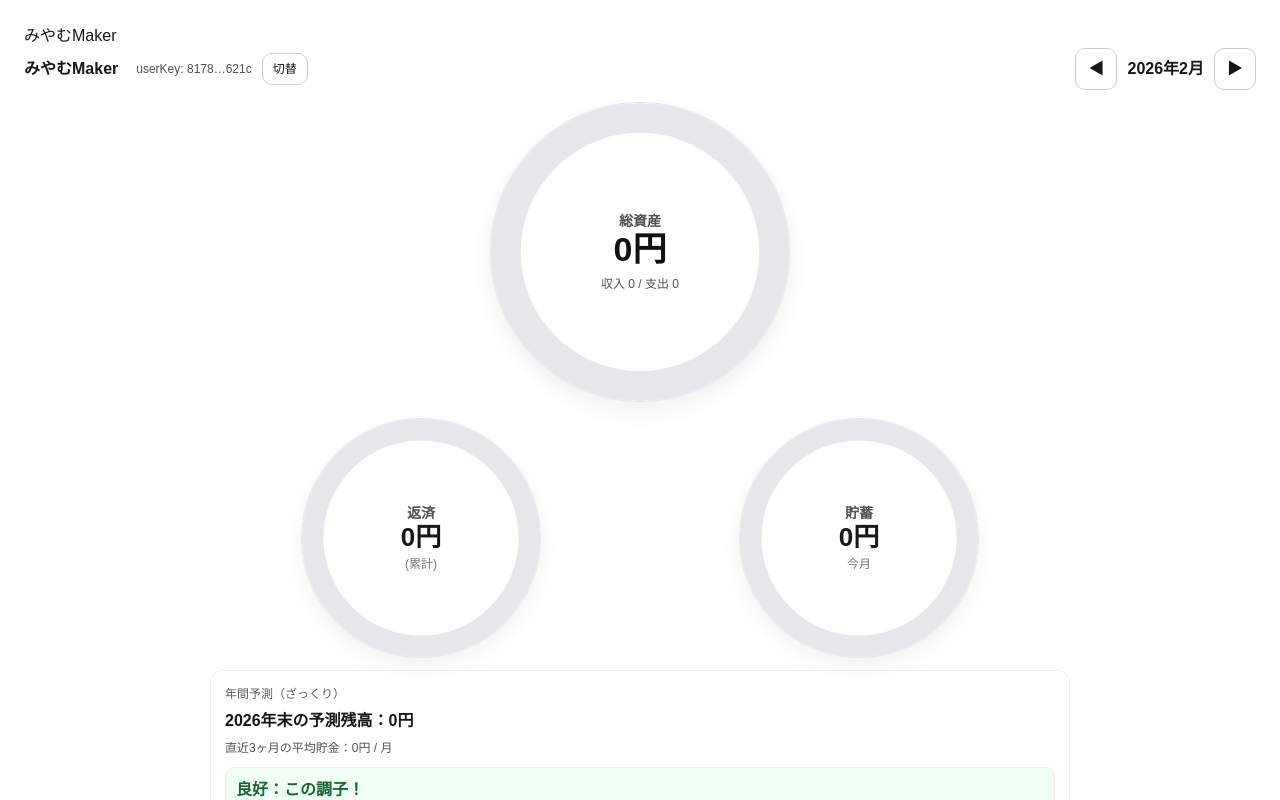
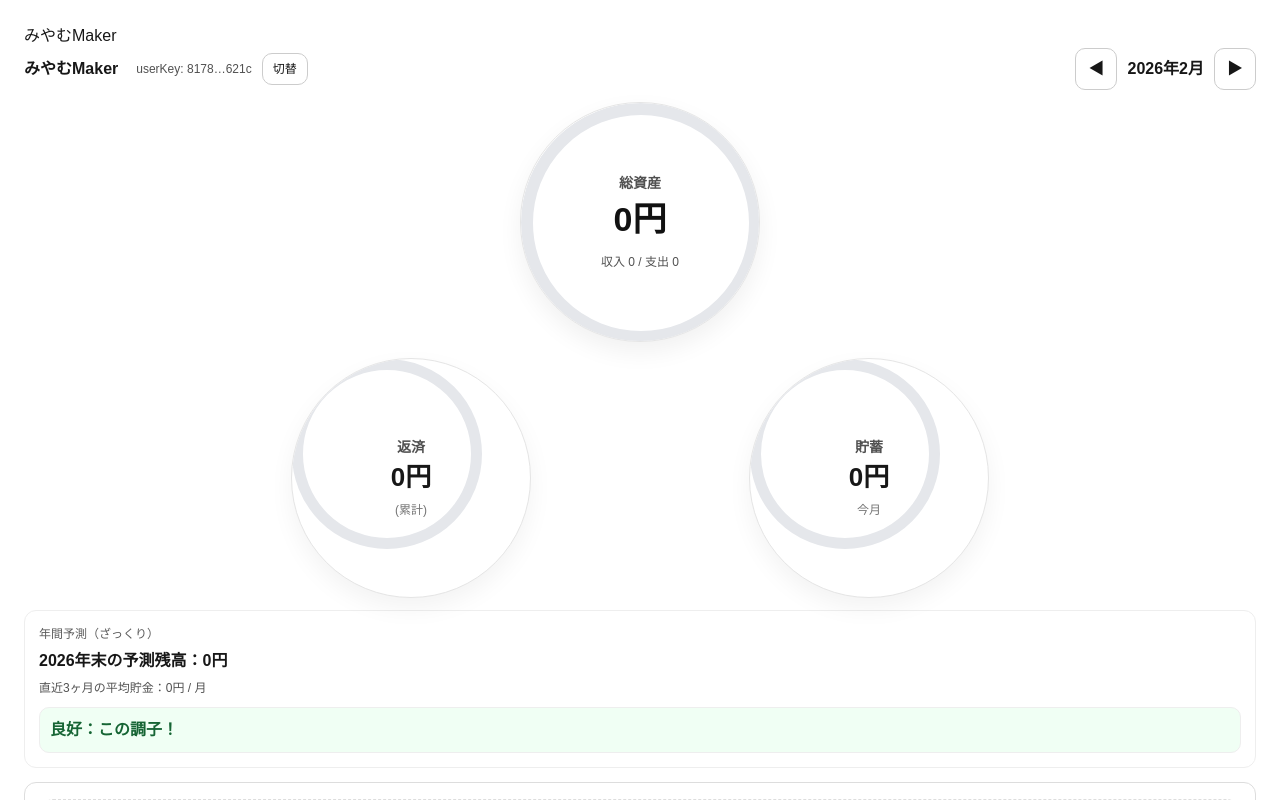
Before and after one commit to miyamu386-coder/miyamu-budget, a Next.js app: page / in a window 1280 px wide. Shown: the top 800 px of the page. Built offline with nearby package versions, Linux system fonts and the light colour scheme; no server answers.

Commit message:
feat: glow when goals achieved

```diff
--- a/app/TransactionsClient.tsx
+++ b/app/TransactionsClient.tsx
@@ -33,10 +33,12 @@ function calcSummary(transactions: Transaction[]): Summary {
 }
 
 function ymdToMonthKey(ymd: string) {
+  // "2026-02-08" -> "2026-02"
   return ymd.slice(0, 7);
 }
 
 function fmtYM(ym: string) {
+  // "2026-02" -> "2026年2月"
   const [y, m] = ym.split("-");
   return `${y}年${Number(m)}月`;
 }
@@ -76,37 +78,36 @@ function normalizeUserKeyInput(s: string) {
 
 /**
  * ✅ リング描画（SVG）
- * - 親の円サイズに追従するため、width/height を 100% にする
- * - viewBox を 0..100 の正規化座標に固定する
+ * progress: 0〜1
  */
 function Ring({
+  size,
+  stroke,
   progress,
   color,
   trackColor = "#e5e7eb",
-  stroke = 10, // 0..100座標系での太さ
 }: {
+  size: number;
+  stroke: number;
   progress: number;
   color: string;
   trackColor?: string;
-  stroke?: number;
 }) {
   const p = clamp01(progress);
-  const size = 100;
   const r = (size - stroke) / 2;
   const c = 2 * Math.PI * r;
   const dashOffset = c * (1 - p);
 
   return (
     <svg
-      width="100%"
-      height="100%"
+      width={size}
+      height={size}
       style={{
         position: "absolute",
         inset: 0,
         pointerEvents: "none",
       }}
       viewBox={`0 0 ${size} ${size}`}
-      preserveAspectRatio="xMidYMid meet"
     >
       {/* track */}
       <circle
@@ -295,14 +296,14 @@ export default function TransactionsClient({ initialTransactions }: Props) {
       : "良好：この調子！";
 
   // =========================
-  // ✅ 3つの円（残高/返済/貯蓄）
+  // ✅ 3つの円（残高/返済/貯蓄）＋タップで拡大＋詳細表示＋任意額入力UI
   // =========================
 
   // 返済総額（任意）
   const [debtTotalStr, setDebtTotalStr] = useState<string>("0");
   const debtTotal = Number(debtTotalStr.replace(/,/g, "")) || 0;
 
-  // 「返済」扱い：カテゴリに「返済」を含む支出
+  // 「返済」扱いの条件：カテゴリに「返済」を含む支出
   const isRepayment = (t: Transaction) => {
     const c = (t.category ?? "").trim();
     return t.type === "expense" && c.includes("返済");
@@ -319,17 +320,27 @@ export default function TransactionsClient({ initialTransactions }: Props) {
   // 残り返済総額
   const remainingDebt = Math.max(0, debtTotal - repaidTotal);
 
+  // ✅ 達成判定（目標が入ってる時だけ判定）
+  const debtGoalAchieved = debtTotal > 0 && repaidTotal >= debtTotal;
+  const saveGoalAchieved =
+    monthlySaveTarget > 0 && savedThisMonth >= monthlySaveTarget;
+
   // ✅ リング進捗
+  // 残高：目標に近づくほど増える（グレー）
   const balanceRingProgress = progressToTarget;
 
-  // 返済：B方式 → 「残り割合」が減っていく（赤）
+  // 返済：B方式（残り割合が減る）＋達成時はフル点灯に固定（見た目が気持ちいい）
   const debtRingProgress =
-    debtTotal > 0 ? clamp01(remainingDebt / debtTotal) : 0;
+    debtTotal > 0
+      ? debtGoalAchieved
+        ? 1
+        : clamp01(remainingDebt / debtTotal)
+      : 0;
 
   // 貯蓄：今月目標に近づくほど増える（緑）
   const saveRingProgress = progressMonthlySave;
 
-  // スマホ判定
+  // スマホ判定（サイズ調整）
   const [isMobile, setIsMobile] = useState(false);
   useEffect(() => {
     const mq = window.matchMedia("(max-width: 600px)");
@@ -344,44 +355,29 @@ export default function TransactionsClient({ initialTransactions }: Props) {
     "balance" | "debt" | "save" | null
   >(null);
 
-  /**
-   * ✅ サイズを clamp() でレスポンシブ化
-   * - PC: 上限で止まる
-   * - スマホ: vwに合わせて縮む
-   */
-  const sizeCss = (key: "balance" | "debt" | "save") => {
-    // 通常サイズ（未拡大）
-    const base =
-      key === "balance"
-        ? isMobile
-          ? "clamp(160px, 70vw, 240px)"
-          : "clamp(220px, 28vw, 300px)"
-        : isMobile
-        ? "clamp(130px, 52vw, 190px)"
-        : "clamp(180px, 20vw, 240px)";
-
-    // 拡大サイズ
-    const active =
-      key === "balance"
-        ? isMobile
-          ? "clamp(220px, 84vw, 300px)"
-          : "clamp(260px, 32vw, 340px)"
-        : isMobile
-        ? "clamp(190px, 72vw, 260px)"
-        : "clamp(220px, 26vw, 300px)";
-
-    // 他2つを少し小さく
-    const small =
-      isMobile ? "clamp(115px, 46vw, 170px)" : "clamp(170px, 18vw, 220px)";
+  // ✅ 円のサイズ（表示用：拡大縮小）
+  const sizeFor = (key: "balance" | "debt" | "save") => {
+    const base = isMobile ? 140 : 240; // 通常（スマホは少し小さめ）
+    const active = isMobile ? 220 : 300; // 拡大
+    const small = isMobile ? 115 : 190; // 他2つ
 
     if (activeCircle === null) return base;
     return activeCircle === key ? active : small;
   };
 
-  // stroke（正規化 0..100座標）
+  // ✅ リングのサイズは「固定」(ここがリング消え対策の肝)
+  const baseSizeFor = (key: "balance" | "debt" | "save") => {
+    if (key === "balance") return isMobile ? 140 : 240;
+    if (key === "debt") return isMobile ? 115 : 190;
+    return isMobile ? 115 : 190;
+  };
+
+  // ✅ strokeも固定サイズに合わせて安定化
   const strokeFor = (key: "balance" | "debt" | "save") => {
-    if (key === "balance") return 10;
-    return 9;
+    const s = baseSizeFor(key);
+    // 大きい円は少し太く、他は少し細く
+    if (key === "balance") return s >= 200 ? 12 : 10;
+    return s >= 180 ? 11 : 9;
   };
 
   // どの円をタップしたかで入力UIを出す
@@ -541,27 +537,33 @@ export default function TransactionsClient({ initialTransactions }: Props) {
       )}
 
       {/* ✅ 3つの円サマリー（タップで拡大＆詳細表示） */}
-      <div style={{ maxWidth: 860, margin: "0 auto" }}>
+      {/* ★ PC版の「左右に散らばる」対策：maxWidthで中央寄せ */}
+      <div style={{ maxWidth: 900, margin: "0 auto" }}>
         <div
           style={{
             display: "grid",
             gridTemplateColumns: isMobile ? "1fr" : "1fr 1fr",
             gap: 16,
-            justifyItems: "center",
             alignItems: "center",
             marginBottom: 12,
           }}
         >
           {/* 上の円（残高） */}
-          <div style={{ gridColumn: isMobile ? "auto" : "1 / 3" }}>
+          <div
+            style={{
+              gridColumn: isMobile ? "auto" : "1 / 3",
+              display: "flex",
+              justifyContent: "center",
+            }}
+          >
             <div
               role="button"
               onClick={() =>
                 setActiveCircle(activeCircle === "balance" ? null : "balance")
               }
               style={{
-                width: sizeCss("balance"),
-                height: sizeCss("balance"),
+                width: sizeFor("balance"),
+                height: sizeFor("balance"),
                 borderRadius: 999,
                 border: "1px solid #e5e5e5",
                 background: "#fff",
@@ -576,10 +578,11 @@ export default function TransactionsClient({ initialTransactions }: Props) {
                 textAlign: "center",
                 position: "relative",
                 overflow: "hidden",
-                padding: 12,
               }}
             >
+              {/* ✅ 残高リング（グレー）※サイズは固定で描画 */}
               <Ring
+                size={baseSizeFor("balance")}
                 stroke={strokeFor("balance")}
                 progress={balanceRingProgress}
                 color="#9ca3af"
@@ -593,7 +596,6 @@ export default function TransactionsClient({ initialTransactions }: Props) {
                   fontSize: activeCircle === "balance" ? 42 : 34,
                   fontWeight: 900,
                   color: summary.balance < 0 ? "#ef4444" : "#111",
-                  lineHeight: 1.05,
                 }}
               >
                 {yen(summary.balance)}円
@@ -612,15 +614,15 @@ export default function TransactionsClient({ initialTransactions }: Props) {
           </div>
 
           {/* 左下（返済） */}
-          <div>
+          <div style={{ display: "flex", justifyContent: "center" }}>
             <div
               role="button"
               onClick={() =>
                 setActiveCircle(activeCircle === "debt" ? null : "debt")
               }
               style={{
-                width: sizeCss("debt"),
-                height: sizeCss("debt"),
+                width: sizeFor("debt"),
+                height: sizeFor("debt"),
                 borderRadius: 999,
                 border: "1px solid #e5e5e5",
                 background: "#fff",
@@ -628,20 +630,23 @@ export default function TransactionsClient({ initialTransactions }: Props) {
                 flexDirection: "column",
                 alignItems: "center",
                 justifyContent: "center",
-                boxShadow: "0 10px 25px rgba(0,0,0,0.05)",
+                boxShadow: debtGoalAchieved
+                  ? "0 0 28px rgba(34,197,94,0.65)"
+                  : "0 10px 25px rgba(0,0,0,0.05)",
                 transition: "all 0.25s ease",
                 userSelect: "none",
                 cursor: "pointer",
                 textAlign: "center",
                 position: "relative",
                 overflow: "hidden",
-                padding: 12,
               }}
             >
+              {/* ✅ 返済リング（達成で緑＆点灯）※サイズ固定で描画 */}
               <Ring
+                size={baseSizeFor("debt")}
                 stroke={strokeFor("debt")}
                 progress={debtRingProgress}
-                color="#ef4444"
+                color={debtGoalAchieved ? "#22c55e" : "#ef4444"}
               />
 
               <div style={{ fontSize: 14, opacity: 0.75, fontWeight: 700 }}>
@@ -651,7 +656,6 @@ export default function TransactionsClient({ initialTransactions }: Props) {
                 style={{
                   fontSize: activeCircle === "debt" ? 32 : 26,
                   fontWeight: 900,
-                  lineHeight: 1.05,
                 }}
               >
                 {yen(repaidTotal)}円
@@ -662,22 +666,33 @@ export default function TransactionsClient({ initialTransactions }: Props) {
 
               {activeCircle === "debt" && (
                 <div style={{ marginTop: 10, fontSize: 13, opacity: 0.85 }}>
-                  残り総額 {yen(remainingDebt)}円
+                  {debtTotal > 0 ? (
+                    <>
+                      残り総額 {yen(remainingDebt)}円
+                      {debtGoalAchieved && (
+                        <div style={{ marginTop: 6, fontWeight: 900 }}>
+                          ✅ 目標達成！
+                        </div>
+                      )}
+                    </>
+                  ) : (
+                    <>※返済総額（任意）を入れると達成判定できます</>
+                  )}
                 </div>
               )}
             </div>
           </div>
 
           {/* 右下（貯蓄） */}
-          <div>
+          <div style={{ display: "flex", justifyContent: "center" }}>
             <div
               role="button"
               onClick={() =>
                 setActiveCircle(activeCircle === "save" ? null : "save")
               }
               style={{
-                width: sizeCss("save"),
-                height: sizeCss("save"),
+                width: sizeFor("save"),
+                height: sizeFor("save"),
                 borderRadius: 999,
                 border: "1px solid #e5e5e5",
                 background: "#fff",
@@ -685,20 +700,23 @@ export default function TransactionsClient({ initialTransactions }: Props) {
                 flexDirection: "column",
                 alignItems: "center",
                 justifyContent: "center",
-                boxShadow: "0 10px 25px rgba(0,0,0,0.05)",
+                boxShadow: saveGoalAchieved
+                  ? "0 0 28px rgba(34,197,94,0.65)"
+                  : "0 10px 25px rgba(0,0,0,0.05)",
                 transition: "all 0.25s ease",
                 userSelect: "none",
                 cursor: "pointer",
                 textAlign: "center",
                 position: "relative",
                 overflow: "hidden",
-                padding: 12,
               }}
             >
+              {/* ✅ 貯蓄リング（達成で少し明るく）※サイズ固定で描画 */}
               <Ring
+                size={baseSizeFor("save")}
                 stroke={strokeFor("save")}
                 progress={saveRingProgress}
-                color="#22c55e"
+                color={saveGoalAchieved ? "#16a34a" : "#22c55e"}
               />
 
               <div style={{ fontSize: 14, opacity: 0.75, fontWeight: 700 }}>
@@ -708,18 +726,26 @@ export default function TransactionsClient({ initialTransactions }: Props) {
                 style={{
                   fontSize: activeCircle === "save" ? 32 : 26,
                   fontWeight: 900,
-                  lineHeight: 1.05,
                 }}
               >
                 {yen(savedThisMonth)}円
               </div>
-              <div style={{ marginTop: 4, fontSize: 12, opacity: 0.6 }}>
-                今月
-              </div>
+              <div style={{ marginTop: 4, fontSize: 12, opacity: 0.6 }}>今月</div>
 
               {activeCircle === "save" && (
                 <div style={{ marginTop: 10, fontSize: 13, opacity: 0.85 }}>
-                  目標差 {yen(remainToMonthlySave)}円
+                  {monthlySaveTarget > 0 ? (
+                    <>
+                      目標差 {yen(remainToMonthlySave)}円
+                      {saveGoalAchieved && (
+                        <div style={{ marginTop: 6, fontWeight: 900 }}>
+                          ✅ 目標達成！
+                        </div>
+                      )}
+                    </>
+                  ) : (
+                    <>※今月の目標（任意）を入れると達成判定できます</>
+                  )}
                 </div>
               )}
             </div>
@@ -735,9 +761,6 @@ export default function TransactionsClient({ initialTransactions }: Props) {
             borderRadius: 12,
             padding: 14,
             marginBottom: 14,
-            maxWidth: 860,
-            marginLeft: "auto",
-            marginRight: "auto",
           }}
         >
           <div style={{ fontWeight: 900, marginBottom: 8 }}>
@@ -815,6 +838,10 @@ export default function TransactionsClient({ initialTransactions }: Props) {
                 返済累計：{yen(repaidTotal)}円 / 残り：{yen(remainingDebt)}円
                 <br />
                 ※カテゴリに「返済」を含む支出を返済扱い
+                <br />
+                {debtGoalAchieved && (
+                  <span style={{ fontWeight: 900 }}>✅ 目標達成！</span>
+                )}
               </div>
             </>
           )}
@@ -841,6 +868,10 @@ export default function TransactionsClient({ initialTransactions }: Props) {
               <div style={{ marginTop: 10, fontSize: 12, opacity: 0.75 }}>
                 達成まであと {yen(remainToMonthlySave)}円 / 進捗{" "}
                 {(progressMonthlySave * 100).toFixed(1)}%
+                <br />
+                {saveGoalAchieved && (
+                  <span style={{ fontWeight: 900 }}>✅ 目標達成！</span>
+                )}
               </div>
               <div
                 style={{
@@ -894,9 +925,6 @@ export default function TransactionsClient({ initialTransactions }: Props) {
           borderRadius: 12,
           padding: 14,
           marginBottom: 14,
-          maxWidth: 860,
-          marginLeft: "auto",
-          marginRight: "auto",
         }}
       >
         <div style={{ fontSize: 12, opacity: 0.7 }}>年間予測（ざっくり）</div>
```
